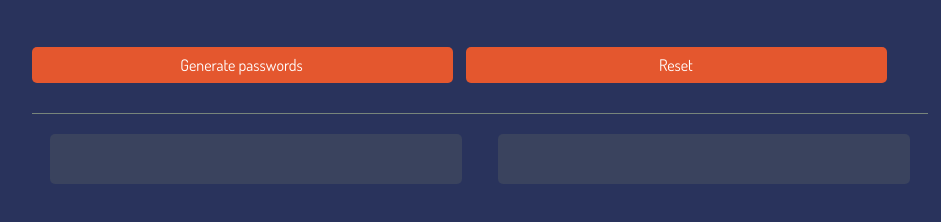
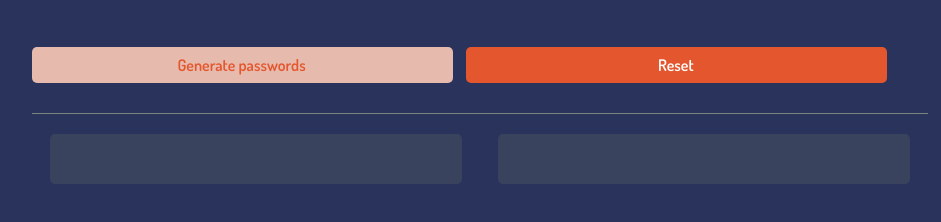
Before and after one commit to kajal1801/PasswordGenerator, a website built with Vite: page index.html in a window 1280 px wide. In both pictures the pointer is over the button "Generate passwords". Shown: the part 272-494 px from the top of the page, without its empty margins (160-1101 px from the left). Built offline with nearby package versions, Linux system fonts and the light colour scheme.

Commit message:
Fixed Css of buttons

```diff
--- a/index.css
+++ b/index.css
@@ -34,7 +34,14 @@ body {
     border-radius: 5px;
     background: #e4572e;
     color: white;
-    font-weight: 600px;
+    font-weight: bolder;
+}
+
+.btn:hover{
+    background: #e6bbae;
+    color: #e4572e;
+    cursor: pointer;
+    transition: 0.3s ease;
 }
 
 .line{
```
